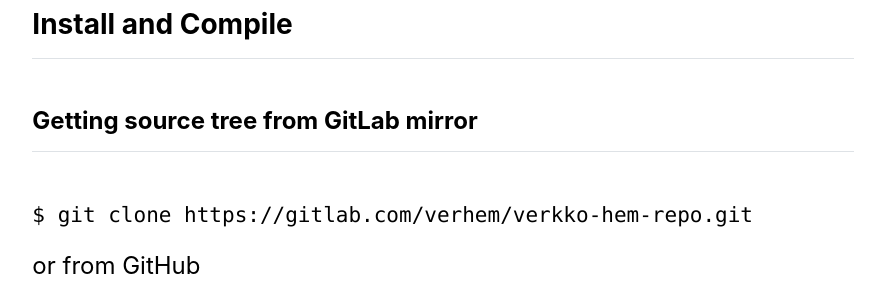
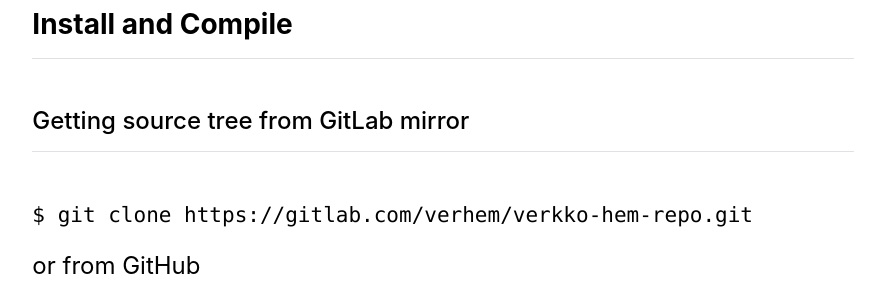
Before and after one commit to VerHem/VerHem.github.io, a Jekyll site: the page built from install.md, in a window 1280 px wide. Shown: the part 649-949 px from the top of the page, without its empty margins (197-1080 px from the left). Built offline with Jekyll 4.4.1, drawn with Linux system fonts in a browser that asks for light colours.

Commit message:
edit install.md

````diff
--- a/install.md
+++ b/install.md
@@ -7,7 +7,7 @@ This page talks about how to get the source of VerHem as well as the other neces
 
 <h3 class="fw-bold border-bottom pb-3 mb-5">Install and Compile</h3>
 
-<h4 class="fw-bold border-bottom pb-3 mb-5">Getting source tree from GitLab mirror</h4>
+<h4 class="border-bottom pb-3 mb-5">Getting source tree from GitLab mirror</h4>
 
 ```shell
 $ git clone https://gitlab.com/verhem/verkko-hem-repo.git
````
